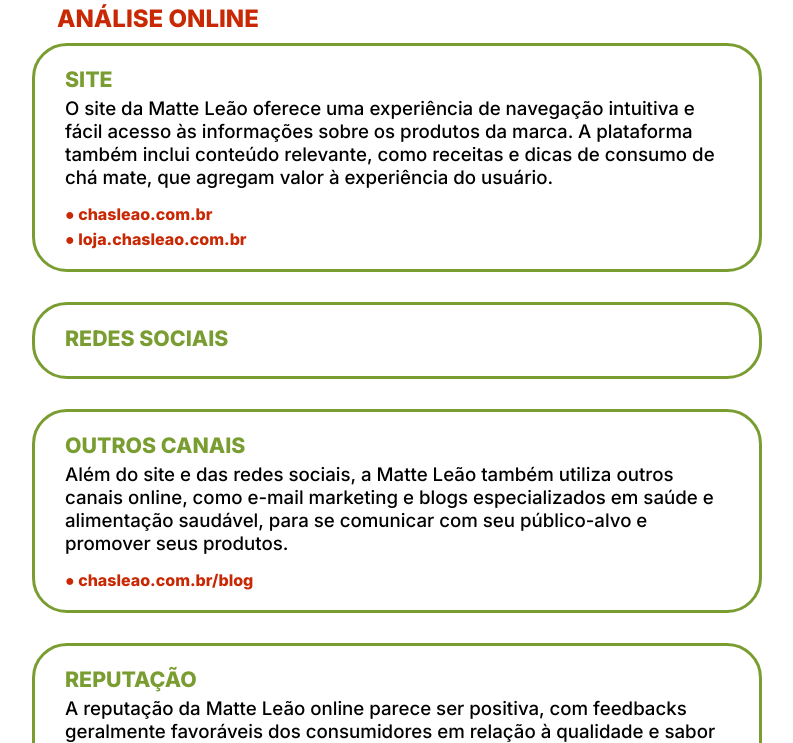
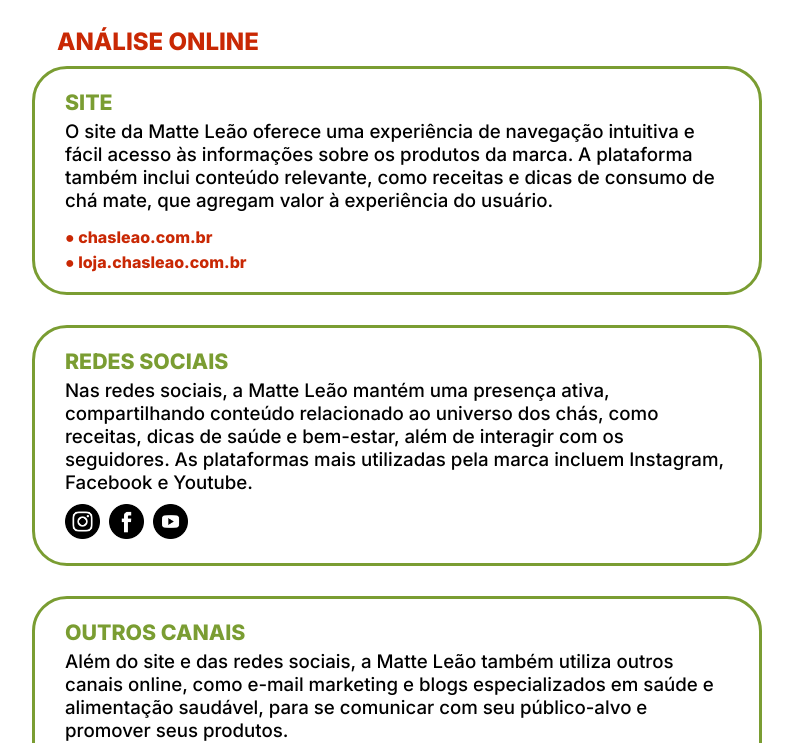
Before and after one commit to rrmcsd/sugestaobigdata, a plain HTML site: page index.html in a window 1280 px wide. Shown: the part 1672-2415 px from the top of the page, without its empty margins (243-1036 px from the left). Drawn offline with Linux system fonts and the light colour scheme.

Commit message:
terceiro-commit

```diff
--- a/index.html
+++ b/index.html
@@ -123,6 +123,9 @@
         .first-box{
             margin: 10px 10px 30px 10px;
         }
+        .social-box{
+            margin: 10px 0px 0px 0px;
+        }
         .redes{
             border: 0;
             text-align: center;
@@ -193,7 +196,7 @@
     <div class="box">
     <h1>Concorrência</h1>
     <p>As principais concorrências diretas da Matte Leão
-        incluem marcas como a
+        incluem marcas como a Twinings, Lipton e
         Matte Real, entre outras que oferecem produtos
         similares à base de chá mate. Indiretamente, a
         marca compete com outras bebidas não alcoólicas,
@@ -257,7 +260,24 @@
     <div class="box">
     <h1>redes sociais</h1>
     <p>
+        Nas redes sociais, a Matte Leão mantém uma
+        presença ativa, compartilhando conteúdo
+        relacionado ao universo dos chás, como receitas,
+        dicas de saúde e bem-estar, além de interagir com
+        os seguidores. As plataformas mais utilizadas pela
+        marca incluem Instagram, Facebook e Youtube.
     </p>
+    <div class="social-box">
+        <a href="https://www.instagram.com/chasleao" class="link-icon" target="_blank">
+            <img src="images/instagram.png" alt="Icone do Instagram" class="icons first-icon">
+            </a>
+            <a href="https://www.facebook.com/chasleao" class="link-icon" target="_blank">
+            <img src="images/facebook.png" alt="Icone do Facebook" class="icons">
+            </a>
+            <a href="https://youtube.com/@ChasLeao" class="link-icon">
+            <img src="images/youtube.png" alt="Icone do Youtube" class="icons" target="_blank">
+        </a>
+    </div>
     </div>
 
     <div class="box">
```
Also changed, not shown: images/facebook.png (added), images/linkedin.png (deleted).
